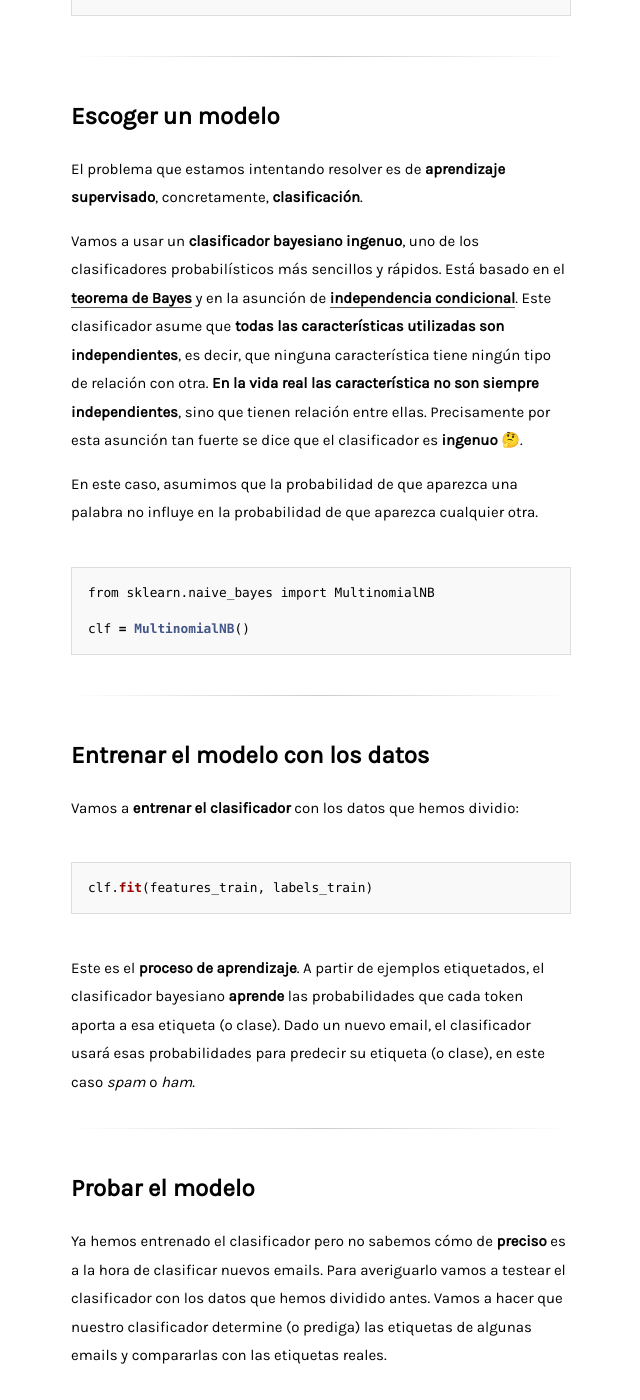
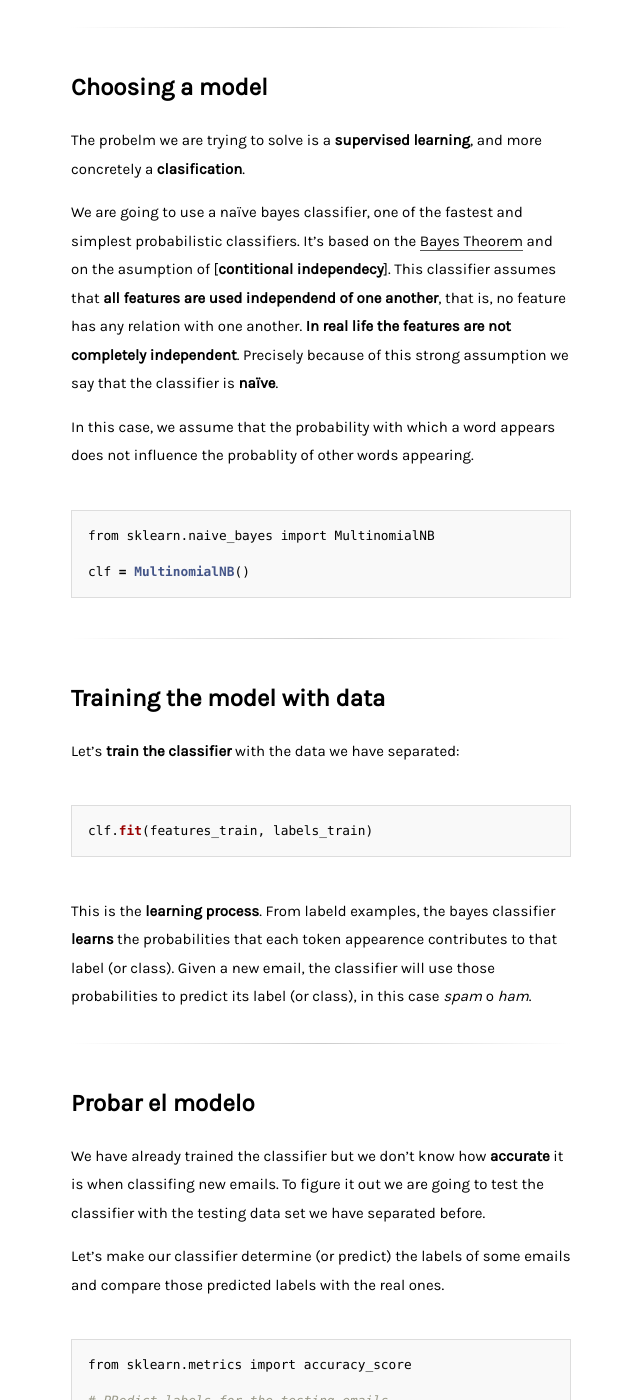
Before and after one commit to stanete/stanete.github.io, a Jekyll site: the page built from _posts/2017-01-23-filtro-spam-machine-learning.md, in a window 1280 px wide and 1400 px high, scrolled down 5315 px. Shown: the whole window, without its empty margins (319-959 px from the left). Built offline with Jekyll 4.4.1, drawn with Linux system fonts in a browser that asks for light colours; comment, search, counter and statistics services are not loaded; some of the changed text lies outside the part shown.

Commit message:
Finish rough translation of the second post

````diff
--- a/_posts/2017-01-23-filtro-spam-machine-learning.md
+++ b/_posts/2017-01-23-filtro-spam-machine-learning.md
@@ -9,9 +9,9 @@
 
 > Extracting features, tekenization, naïve Bayes classiffier & documents classification
 
-This is the second post from the series **Machine learning! But without the hype...**.
+This is the second post from the series **Machine learning! But without the hype...**. In this post we will focus on the process of preparing the data for a model and have a grasp of how tedious it can be.
 
-Creating a spam filter is the **Hello World** of the classification of docuemnts in MAchine Learning. In this post we are going to create a simpe spam filter from real emails labeled as *spam* or *ham* (emails that are not spam).
+We are going to create a spam filter which is the **Hello World** of the classification of docuemnts in Machine Learning. In this post we are going to create a simpe spam filter from real emails labeled as *spam* or *ham* (emails that are not spam).
 
 Again you will need to have [docker](https://www.docker.com) 🐳 installed and in your working directory run:
 
@@ -105,7 +105,6 @@
 
 We are also going to define a function that will build and return a DataFrame from the bodies of the emails obtain with *read_files*. This function will also assign to each email its correspondat label. Every entry in the DataFrame is going to be indexed by the route of the file that contains the email.
 
-
 ```python
 def build_data_frame(path, label):
     rows = []
@@ -149,36 +148,36 @@
 
 ### Extract features
 
-Antes de que podamos entrenar un algoritmo para clasificar los emails, necesitamos unas **características** (features). En la clasificación de documentos, la frecuencia con la que aparece cada palabra es una buena característica.
+Before we can train a model to classify the emails we need some **features**. In documents classification, the frequency with which a word appears seems to be a good feature.
 
-Vamos a crear una tabla con todas las palabras mencionadas en el **corpus**(colleción de emails que tenemos) y su frecuencia en cada clase de email (spam o ham):
+Let's create a table with all the words mentioned in the **corpus** and their frequency in each email label (spam or ham).
 
 |      |    Linux   |   today    |   Viagra   |    Free    |
 |:----:|:----------:|:----------:|:----------:|:----------:|
 | ham  | 619        | 67         | 0          | 50         |
 | spam | 3          | 432        | 291        | 534        |
 
-Este proceso se llama **tokenización** porque **transformamos una colección de documentos de texto a una matriz de recuento de tokens**. Con *scikit-learn* esto es muy fácil:
+This process is called **tokenización** because **transforms a collection of text documents to a matrix of tokens count**. Using *scikit-learn* this is easy:
 
 ```python
 from sklearn.feature_extraction.text import CountVectorizer
 
 count_vectorizer = CountVectorizer()
 
-# Los emails que tenemos en el DataFrame.
+# The emails we have in the DataFrame.
 email_bodies = data['text'].values
 
-# Aprender el vocabulario del corpus
-# y extraer el recuento de tokens.
+# Learn the vocabulary of the corpus
+# and extract the tokens.
 features = count_vectorizer.fit_transform(email_bodies)
 
-# Las etiquetas (spam o ham).
+# The labels (spam or ham).
 labels = data['label'].values
 ```
 
-### Datos de entrenamiento y datos de testeo
+### Training and testing data
 
-Por último, necesitamos **dividir** este dataset en datos para entrenar el modelo y datos para testearlo.
+Lastly we need to **separate** this dataset in training and testing sets so we can train the model and then test it with different data.
 
 ```python
 from sklearn.model_selection import train_test_split
@@ -193,13 +192,13 @@
 
 <div class="divider"></div>
 
-## Escoger un modelo
+## Choosing a model
 
-El problema que estamos intentando resolver es de **aprendizaje supervisado**, concretamente, **clasificación**.
+The probelm we are trying to solve is a **supervised learning**, and more concretely a **clasification**.
 
-Vamos a usar un **clasificador bayesiano ingenuo**, uno de los clasificadores probabilísticos más sencillos y rápidos. Está basado en el [**teorema de Bayes**](https://es.wikipedia.org/wiki/Teorema_de_Bayes) y en la asunción de [**independencia condicional**](https://es.wikipedia.org/wiki/Independencia_condicional). Este clasificador asume que **todas las características utilizadas son independientes**, es decir, que ninguna característica tiene ningún tipo de relación con otra. **En la vida real las característica no son siempre independientes**, sino que tienen relación entre ellas. Precisamente por esta asunción tan fuerte se dice que el clasificador es **ingenuo** 🤔.
+We are going to use a naïve bayes classifier, one of the fastest and simplest probabilistic classifiers. It's based on the [Bayes Theorem](https:google.es) and on the asumption of [**contitional independecy**]. This classifier assumes that **all features are used independend of one another**, that is, no feature has any relation with one another. **In real life the features are not completely independent**. Precisely because of this strong assumption we say that the classifier is **naïve**.
 
-En este caso, asumimos que la probabilidad de que aparezca una palabra no influye en la probabilidad de que aparezca cualquier otra.
+In this case, we assume that the probability with which a word appears does not influence the probablity of other words appearing.
 
 ```python
 from sklearn.naive_bayes import MultinomialNB
@@ -209,30 +208,32 @@
 
 <div class="divider"></div>
 
-## Entrenar el modelo con los datos
+## Training the model with data
 
-Vamos a **entrenar el clasificador** con los datos que hemos dividio:
+Let's **train the classifier** with the data we have separated:
 
 ```python
 clf.fit(features_train, labels_train)
 ```
 
-Este es el **proceso de aprendizaje**. A partir de ejemplos etiquetados, el clasificador bayesiano **aprende** las probabilidades que cada token aporta a esa etiqueta (o clase). Dado un nuevo email, el clasificador usará esas probabilidades para predecir su etiqueta (o clase), en este caso *spam* o *ham*.
+This is the **learning process**. From labeld examples, the bayes classifier **learns** the probabilities that each token appearence contributes to that label (or class). Given a new email, the classifier will use those probabilities to predict its label (or class), in this case *spam* o *ham*.
 
 <div class="divider"></div>
 
 ## Probar el modelo
 
-Ya hemos entrenado el clasificador pero no sabemos cómo de **preciso** es a la hora de clasificar nuevos emails. Para averiguarlo vamos a testear el clasificador con los datos que hemos dividido antes. Vamos a hacer que nuestro clasificador determine (o prediga) las etiquetas de algunas emails y compararlas con las etiquetas reales.
+We have already trained the classifier but we don't know how **accurate** it is when classifing new emails. To figure it out we are going to test the classifier with the testing data set we have separated before.
+
+Let's make our classifier determine (or predict) the labels of some emails and compare those predicted labels with the real ones.
 
 ```python
 from sklearn.metrics import accuracy_score
 
-# Predecir etiquetas para los emails de testeo.
+# PRedict labels for the testing emails.
 labels_predict = clf.predict(features_test)
 
-# Calcular la precisión comparando
-# las etiquetas predecidas y las etiquedas reales.
+# Calculate the accuracy comparing
+# the predicted labels and the real ones.
 accuracy = accuracy_score(labels_predict, labels_test)
 
 print("Accuracy: %.2f" % (accuracy))
@@ -240,19 +241,19 @@
 # Accuracy: 0.99
 ```
 
-Wow! Una precisión del 99% 😳
+Wow 👏! An accuracy of 99% 😳
 
-También podemos probar nuestro filtro de spam con nuevos emails:
+We can also test our filter with new emails:
 
 ```python
-# Emails de prueba.
+# Testing emails.
 test_emails = ['Free Viagra!',
                "I'm going to attend the meeting tomorrow."]
 
-# Tokenización.
+# Tokenization.
 test_features = count_vectorizer.transform(test_emails)
 
-# Predecir etiquetas.
+# Predict labels.
 labels_predict = clf.predict(example_features)
 
 print("Predictions: %s" % labels_predict)
@@ -260,14 +261,14 @@
 # Predictions: ['spam' 'ham']
 ```
 
-El filtro de spam funciona a la perfección 🎉🎉🎉!!
+The spam filter works perfectly 🎉🎉🎉!!
 
 <div class="divider"></div>
 
-## Vamos a terminar esto
+## Wrapping up
 
-Los clasificadores bayesianos ingenuos o Naïve Bayes funcionan muy bien para clasificar documentos. Y aunque en la vida real los filtros de spam son mucho más complejos, el nuestro funciona también bastante bien.
+The naive bayes classifiers work very well to classify documents. the real life spam filters are of course much more complex but ours works very great as well.
 
 <div class="divider"></div>
 
-Te puedes suscribir y recibir un email cada vez que haya un nuevo post.
+You can subscribe and receive an email any time there is a new post. Any feedback is welcomed 🤗!!
````
